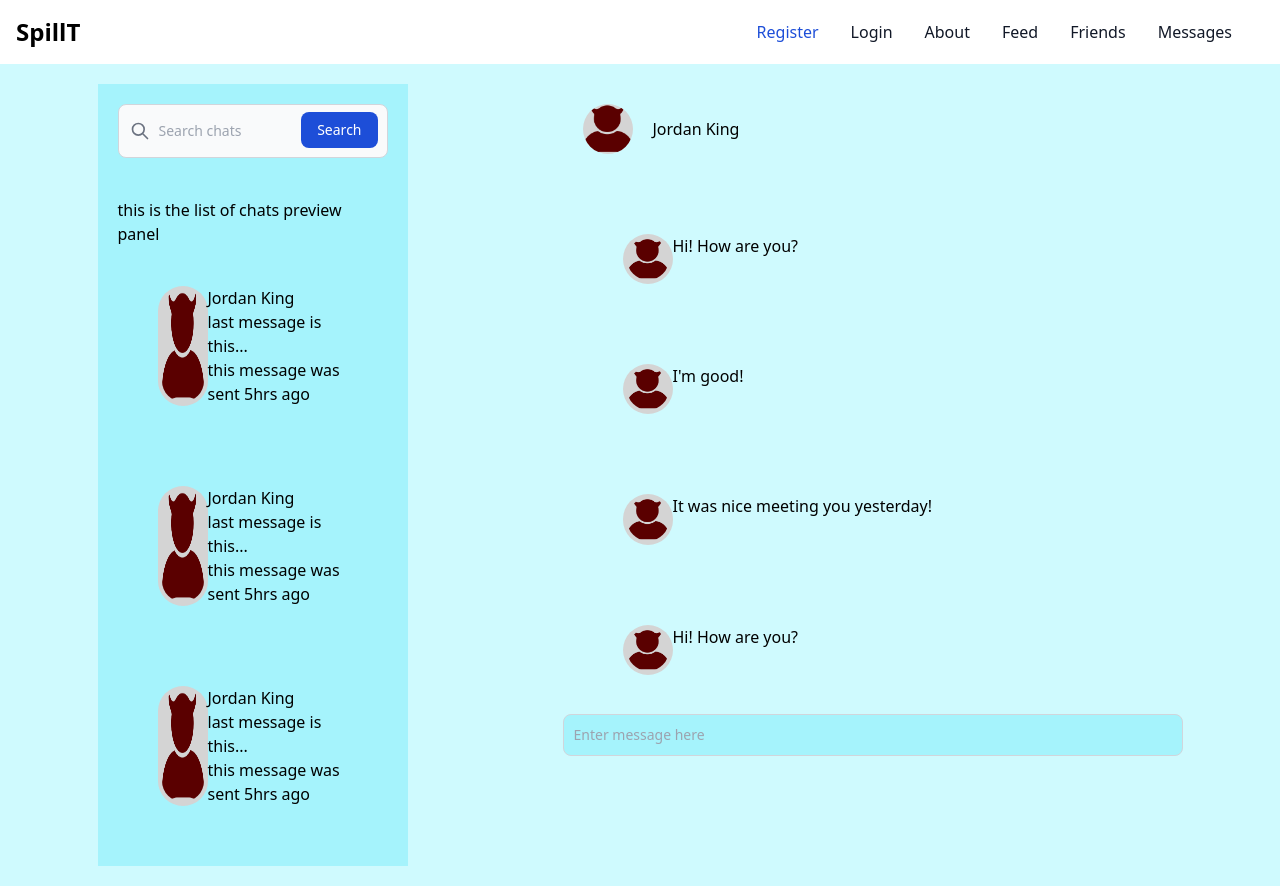
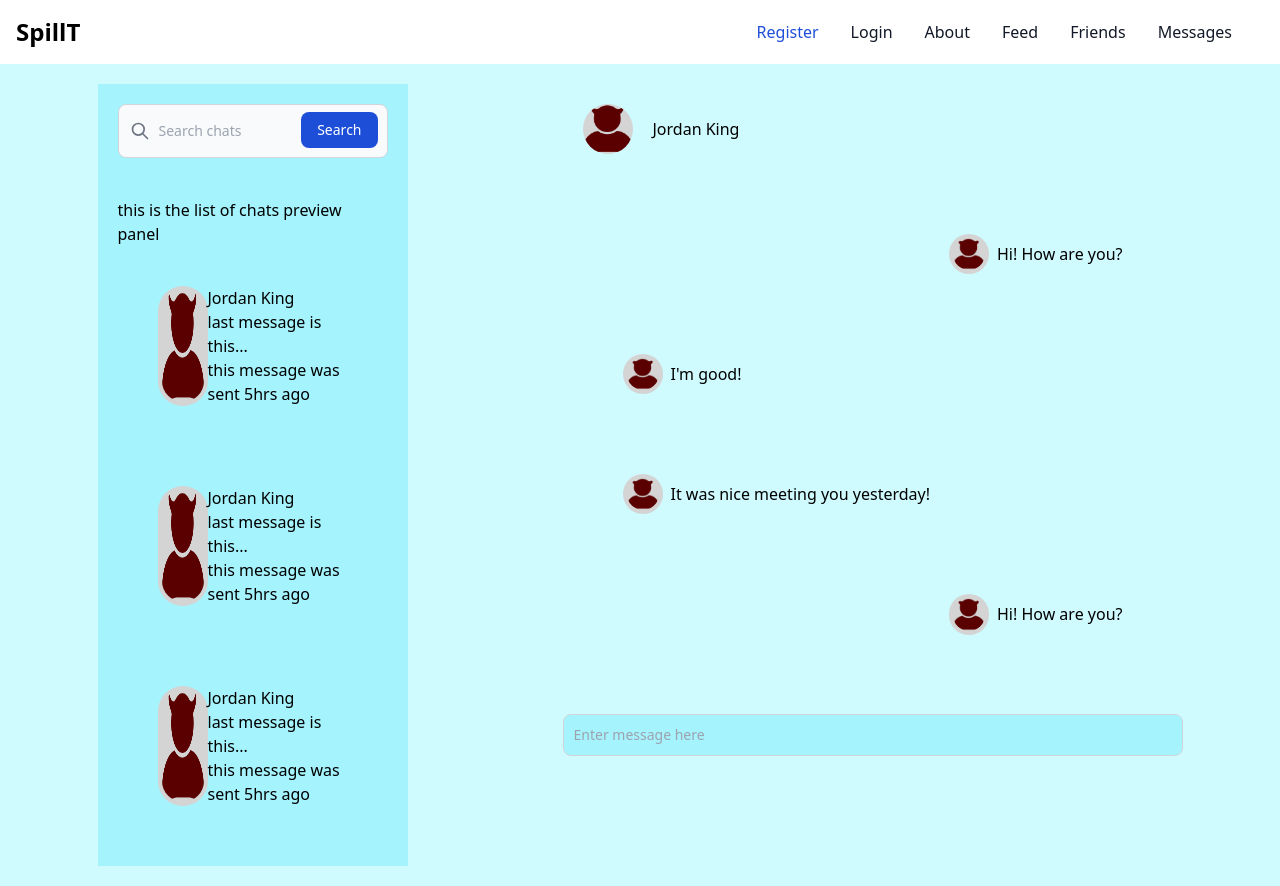
Before and after one commit to momoiyer/spillT, a Next.js app in the folder front-end/: page /messages in a window 1280 px wide. Built offline with nearby package versions, Linux system fonts and the light colour scheme.

Commit message:
change conversation alignment

```diff
--- a/front-end/components/messages/ChatConversation.tsx
+++ b/front-end/components/messages/ChatConversation.tsx
@@ -1,36 +1,57 @@
-import ProfilePicture from "../common/ProfilePicture";
+
 import ChatConversationItem from "./ChatConversationItem";
 
 const Conversation = (props: chatProp) => {
   return (
     <div className={props.styleClass}>
-
-      <div>
       <ChatConversationItem
-          message="Hi! How are you?" />
+        message="Hi! How are you?"
+        owner={true}
+      />
       <ChatConversationItem
-          message="I'm good!" />
+        message="I'm good!"
+        owner={false}
+      />
       <ChatConversationItem
-          message="It was nice meeting you yesterday!" />
+        message="It was nice meeting you yesterday!"
+        owner={false}
+      />
       <ChatConversationItem
-          message="Hi! How are you?" />
+        message="Hi! How are you?"
+        owner={true}
+      />
       <ChatConversationItem
-          message="I'm good!" />
+        message="I'm good!"
+        owner={true}
+      />
       <ChatConversationItem
-          message="It was nice meeting you yesterday!" />
+        message="It was nice meeting you yesterday!"
+        owner={true}
+      />
       <ChatConversationItem
-          message="Hi! How are you?" />
+        message="Hi! How are you?"
+        owner={false}
+      />
       <ChatConversationItem
-          message="I'm good!" />
+        message="I'm good!"
+        owner={false}
+      />
       <ChatConversationItem
-          message="It was nice meeting you yesterday!" />
+        message="It was nice meeting you yesterday!"
+        owner={true}
+      />
       <ChatConversationItem
-          message="Hi! How are you?" />
+        message="Hi! How are you?"
+        owner={true}
+      />
       <ChatConversationItem
-          message="I'm good!" />
+        message="I'm good!"
+        owner={false}
+      />
       <ChatConversationItem
-          message="It was nice meeting you yesterday!" />
-      </div>
+        message="It was nice meeting you yesterday!"
+        owner={true}
+      />
     </div>);
 };
 
--- a/front-end/components/messages/ChatConversationItem.tsx
+++ b/front-end/components/messages/ChatConversationItem.tsx
@@ -1,13 +1,18 @@
 import ProfilePicture from "../common/ProfilePicture";
+import classNames from "classnames";
 
 const ChatConversationItem = (prop: chatConversationProp) => {
+  const className = classNames('flex flex-row p-10 items-center', {
+    'justify-end': prop.owner
+  });
   return (
-    <div className='flex flex-row p-10'>
+    <div className={className}>
       <ProfilePicture
         imageUrl='/profile.png'
         altText='Profile Picture'
+        imageWidth={40}
       />
-      <p>{prop.message}</p>
+      <p className="ml-2">{prop.message}</p>
     </div>
   );
 };
--- a/front-end/pages/messages.tsx
+++ b/front-end/pages/messages.tsx
@@ -7,7 +7,7 @@ const Messages = () => {
   return (
     <section className="flex justify-around p-5 bg-cyan-100 dark:bg-cyan-800 dark:text-white">
       {/* Left side section with search bar and chat preview */}
-      <article className="basis-1/4 bg-cyan-200">
+      <article className="basis-1/4 bg-cyan-200 dark:bg-cyan-700">
         <ChatFriendSearch styleClass="p-5" />
         <ChatPreviewList styleClass="p-5" />
       </article>
--- a/front-end/types/messages.tsx
+++ b/front-end/types/messages.tsx
@@ -5,4 +5,5 @@ interface chatProp {
 interface chatConversationProp {
   profilePicture?: profilePicture;
   message: string;
+  owner: boolean;
 }
```
Lines whose indentation alone changed are shown as unchanged.
